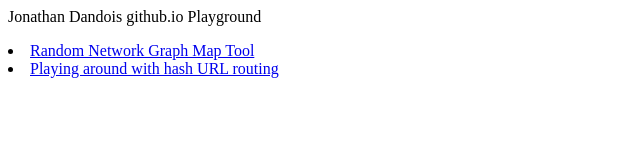
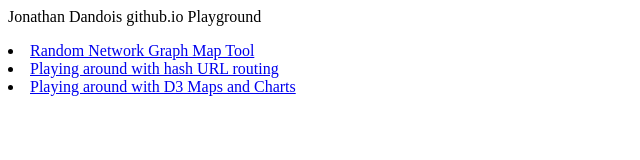
Before and after one commit to jondandois/jondandois.github.io, a plain HTML site: page index.html in a window 1280 px wide. Shown: the whole page, without its empty margins (0-640 px from the left). Drawn offline with Linux system fonts and the light colour scheme.

Commit message:
Update index.html

```diff
--- a/index.html
+++ b/index.html
@@ -1,3 +1,4 @@
 <p>Jonathan Dandois github.io Playground</p>
 <li><a href="https://jondandois.github.io/random-network-graphs/">Random Network Graph Map Tool</a></li>
 <li><a href="https://jondandois.github.io/simple-hash-router/">Playing around with hash URL routing</a></li>
+<li><a href="https://jondandois.github.io/d3-maps-and-stuff/">Playing around with D3 Maps and Charts</a></li>
```
